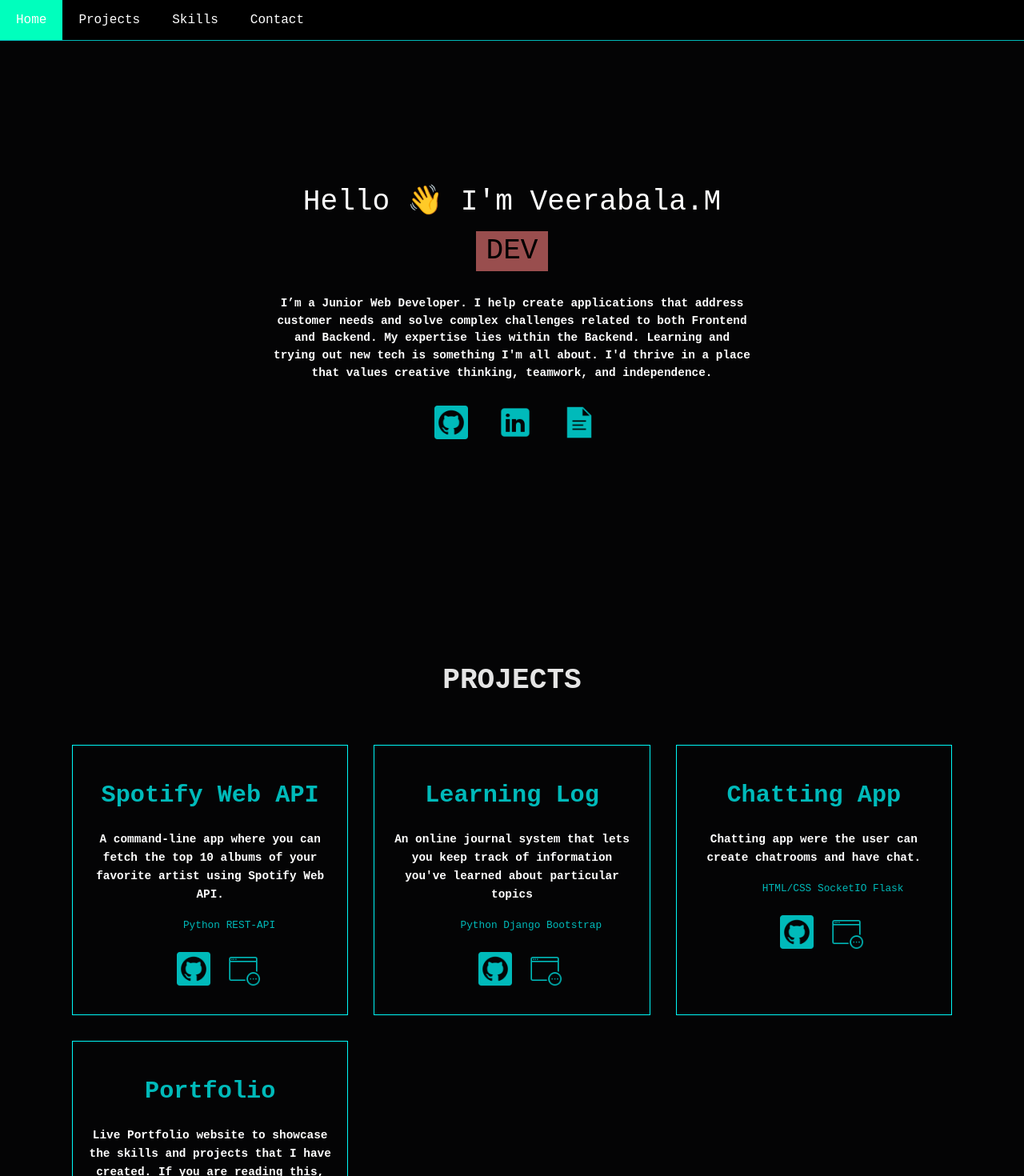
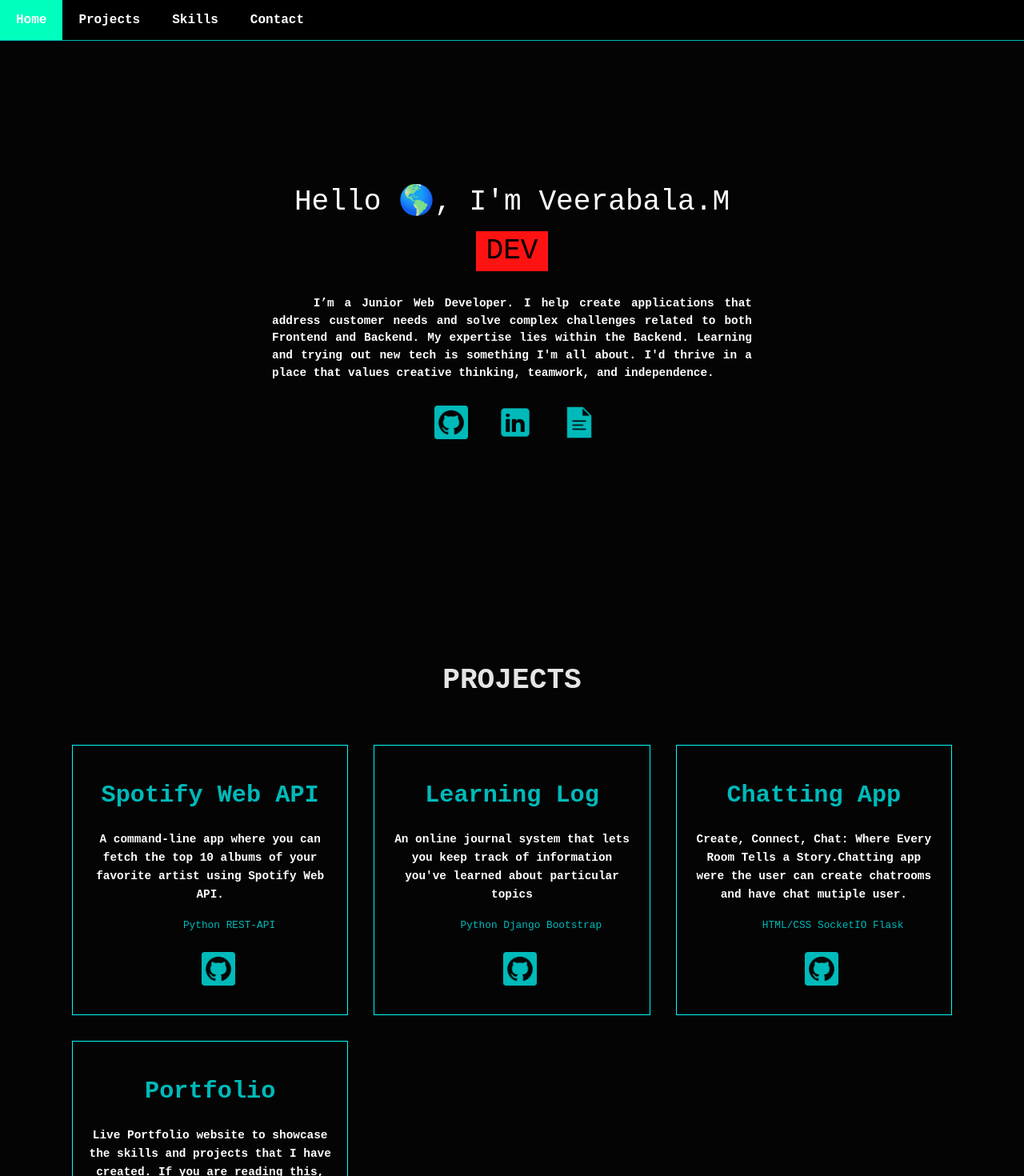
Before and after one commit to Veerabala08/portfolio, a React (Create React App) app: page / in a window 1280 px wide. Shown: the top 1470 px of the page at 80% size. Built offline with nearby package versions, Linux system fonts and the light colour scheme.

Commit message:
data update

```diff
--- a/src/components/Contact/Contact.css
+++ b/src/components/Contact/Contact.css
@@ -6,6 +6,7 @@
     align-items: center;
     justify-content: center;
     text-align: center; /* Optional for text alignment */
+    font-weight: bold;
   }
   .section__title {
     margin-bottom: 60px; /* Adjust the margin as needed */
--- a/src/components/Footer/Footer.js
+++ b/src/components/Footer/Footer.js
@@ -4,7 +4,7 @@ const Footer = () => (
   <footer className='footer'>
     <p>&copy; 2023 Veerabala</p>
     <p>
-      Made&nbsp;with&nbsp; &#128150; &nbsp;and&nbsp;Lemon&nbsp;juice
+    Crafted&nbsp;with&nbsp;&#128150;&nbsp;and&nbsp;a&nbsp;touch&nbsp;of&nbsp;&#10024; Magic.
     </p>
   </footer>
 )
--- a/src/components/Home/Home.css
+++ b/src/components/Home/Home.css
@@ -1,18 +1,40 @@
-@import url('https://fonts.googleapis.com/css?family=Roboto:700');
+.center-container {
+    display: flex;
+    align-items: center;
+    justify-content: center;
+    height: 100vh; /* Adjust this as needed to center vertically */
+  }
 
+  .center-content {
+    display: flex;
+    flex-direction: column;
+    text-align: center;
+    max-width: 600px;
+    padding: 20px;
+  }
 
+  .center-content
+  p{
+    text-align: justify;
+    margin-bottom: 15px; /* Add your desired margin for paragraph spacing */
+    line-height: 1.5;
+    color: white; /* Add your desired margin-bottom for line spacing */
+  }
 
   .intro-line {
-  color: #e5e5e5;
+    color:white;
     font-size: 2.26rem;
-  /* text-shadow: 0 0 7px rgba(255, 255, 255, 0.3), 0 0 3px rgba(255, 255, 255, 0.3); */
+
     }
 
     .icon-container {
         display: flex;
-    justify-content: space-between;
-    max-width: 200px;
-    margin: 0 auto;
+        flex-direction: row;
+        justify-content: center;
+        gap: 30px;
+
+        /* max-width: 300px;  */
+        /* margin: 50% 50%; */
         /* background: #A0C5E8; */
         padding: 10px 0;
       }
@@ -20,38 +42,15 @@
     .icon {
       width: 42px;
       height: 42px;
+      margin-top: 0.3em;
     }
 
-.description {
-    font-size: large;
-    text-transform: none;
-    line-height: 26px;
-}
-
-.description p{
-  color: white;
-}
-
-.container {
-  margin-top: 80px;
-  color: #00baba;
+  /* Add more styling as needed */
+  .animation {
     font-size: 2.26rem;
-  height: 50vh;
-  display: flex;
-  flex-direction: column;
-  align-items: center;
-  justify-content: center;
-}
-
-.content {
-    text-align: center;
-    max-width: 600px;
-    padding: 20px;
-  }
-
-.animation {
     text-align: center;
     margin-top: 1rem;
+    margin-bottom: 1rem;
     height: 50px;
     overflow: hidden;
   }
@@ -67,18 +66,16 @@
     animation: text-animation 8s infinite;
   }
 
-
-
   .first div {
-  background-color: #000000;
+    background-color: rgb(182, 182, 49);
   }
 
   .second div {
-  background-color: black;
+    background-color: rgb(255, 18, 18);
   }
 
   .third div {
-  background-color: #000000;
+    background-color: rgb(66, 255, 230);
   }
 
   @keyframes text-animation {
--- a/src/components/Home/Home.js
+++ b/src/components/Home/Home.js
@@ -1,5 +1,5 @@
 // import React from 'react';
-import './Home2.css'; // Import your CSS file
+import './Home.css'; // Import your CSS file
 import GithubIcon from '../Assets/square-github.png'
 import LinkedinIcon from '../Assets/linkedin.png'
 import ResumeIcon from '../Assets/file-regular.png'
@@ -9,39 +9,15 @@ import {about} from '../../profile'
 const Home = () => {
     const {name, description, resume, github, linkedin } = about
   return (
-    //   <div className="container">
-    //       <div className="content">
-    //           <div className="intro-line">Hello 👋 I'm {name}</div>
-    //           <div className="animation">
-    //               <div className="first"><div>WEB_DEV</div></div>
-    //               <div className="second"><div>DEV</div></div>
-    //               <div className="third"><div>PY_DEV</div></div>
-    //           </div>
-    //           <div className="description"><p>{description}</p>
-    //           </div>
-    //           <div className="icon-container">
-    //               <a href={github} target="_blank" rel="noopener noreferrer" title='Github'>
-    //                   <img src={GithubIcon} alt="GitHub" className="icon" />
-    //               </a>
-    //               <a href={linkedin} target="_blank" rel="noopener noreferrer" title='LinkedIn'>
-    //                   <img src={LinkedinIcon} alt="LinkedIn" className="icon" />
-    //               </a>
-    //               <a href={resume} target="_blank" rel="noopener noreferrer" title='Resume'>
-    //                   <img src={ResumeIcon} alt="Resume" className="icon" />
-    //               </a>
-    //           </div>
-    //       </div>
-    //   </div>
-
       <div className="center-container">
           <div className="center-content">
-                  <div className="intro-line">Hello 👋 I'm {name}</div>
+                  <div className="intro-line">Hello &#127758;, I'm {name}</div>
                   <div className="animation">
                       <div className="first"><div>WEB_DEV</div></div>
                       <div className="second"><div>DEV</div></div>
                       <div className="third"><div>PY_DEV</div></div>
                   </div>
-                  <p>{description}</p>
+                  <p>&nbsp; &nbsp; {description}</p>
               <div className="icon-container">
                  <a href={github} target="_blank" rel="noopener noreferrer" title='Github'>
                      <img src={GithubIcon} alt="GitHub" className="icon" />
--- a/src/components/Home/Home2.css
+++ /dev/null
@@ -1,91 +0,0 @@
-.center-container {
-    display: flex;
-    align-items: center;
-    justify-content: center;
-    height: 100vh; /* Adjust this as needed to center vertically */
-  }
-
-  .center-content {
-    display: flex;
-    flex-direction: column;
-    text-align: center;
-    max-width: 600px;
-    padding: 20px;
-  }
-
-  .center-content
-  p{
-
-    margin-bottom: 15px; /* Add your desired margin for paragraph spacing */
-    line-height: 1.5;
-    color: white; /* Add your desired margin-bottom for line spacing */
-  }
-
-  .intro-line {
-    color:white;
-    font-size: 2.26rem;
-    }
-
-    .icon-container {
-        display: flex;
-        flex-direction: row;
-        justify-content: center;
-        gap: 30px;
-
-        /* max-width: 300px;  */
-        /* margin: 50% 50%; */
-        /* background: #A0C5E8; */
-        padding: 10px 0;
-      }
-
-    .icon {
-      width: 42px;
-      height: 42px;
-      margin-top: 0.3em;
-    }
-
-  /* Add more styling as needed */
-  .animation {
-    font-size: 2.26rem;
-    text-align: center;
-    margin-top: 1rem;
-    margin-bottom: 1rem;
-    height: 50px;
-    overflow: hidden;
-  }
-
-  .animation > div > div {
-    padding: 0.25rem 0.75rem;
-    height: 2.81rem;
-    margin-bottom: 2.81rem;
-    display: inline-block;
-  }
-
-  .animation div:first-child {
-    animation: text-animation 8s infinite;
-  }
-
-  .first div {
-    background-color: #cac8c8;
-  }
-
-  .second div {
-    background-color: rgb(153, 78, 78);
-  }
-
-  .third div {
-    background-color: rgb(89, 221, 203);
-  }
-
-  @keyframes text-animation {
-    0% { margin-top: 0; }
-    10% { margin-top: 0; }
-    20% { margin-top: -5.62rem; }
-    30% { margin-top: -5.62rem; }
-    40% { margin-top: -11.24rem; }
-    60% { margin-top: -11.24rem; }
-    70% { margin-top: -5.62rem; }
-    80% { margin-top: -5.62rem; }
-    90% { margin-top: 0; }
-    100% { margin-top: 0; }
-  }
--- a/src/components/Navbar/Navbar.css
+++ b/src/components/Navbar/Navbar.css
@@ -9,6 +9,7 @@ nav {
 
 nav a {
   float: left;
+  font-weight: bold;
   display: block;
   color: white;
   text-align: center;
--- a/src/components/ProjectContainer/ProjectContainer.css
+++ b/src/components/ProjectContainer/ProjectContainer.css
@@ -15,7 +15,6 @@
     border-radius: 2px;
     font:size 14px;
     color: white;
-
   }
 
   .project__stack {
--- a/src/profile.js
+++ b/src/profile.js
@@ -3,7 +3,7 @@ const about = {
   name: 'Veerabala.M',
   description:
     "I’m a Junior Web Developer. I help create applications that address customer needs and solve complex challenges related to both Frontend and Backend. My expertise lies within the Backend. Learning and trying out new tech is something I'm all about. I'd thrive in a place that values creative thinking, teamwork, and independence.",
-  resume: 'https://example.com',
+  resume: 'https://drive.google.com/file/d/1EwV13T7L-3vlj1tUtpTZ4AVJnjYzafMl/view?usp=drivesdk',
   linkedin: 'https://www.linkedin.com/in/veerabala-maruthaiyan-503015185/',
   github: 'https://github.com/Veerabala08',
 }
@@ -16,8 +16,8 @@ const projects = [
     description:
       'A command-line app where you can fetch the top 10 albums of your favorite artist using Spotify Web API.',
     stack: ['Python ', 'REST-API '],
-    sourceCode: 'https://github.com',
-    livePreview: 'https://github.com',
+    sourceCode: 'https://github.com/Veerabala08/Spotify_api',
+    livePreview: '',
   },
   {
     name: 'Learning Log',
@@ -25,23 +25,23 @@ const projects = [
       "An online journal system that lets you keep track of information you've learned about particular topics",
     stack: ['Python ','Django ','Bootstrap '],
     sourceCode: 'https://github.com/Veerabala08/Learning_Log',
-    livePreview: 'https://github.com',
+    livePreview: '',
   },
   {
     name: 'Chatting App',
     description:
-      'Chatting app were the user can create chatrooms and have chat.',
+      'Create, Connect, Chat: Where Every Room Tells a Story.Chatting app were the user can create chatrooms and have chat mutiple user.',
     stack: ['HTML/CSS ', 'SocketIO ', 'Flask '],
-    sourceCode: 'https://github.com',
-    livePreview: 'https://github.com',
+    sourceCode: 'https://github.com/Veerabala08/Chatting_App',
+    livePreview: '',
   },
   {
     name: 'Portfolio',
     description:
       'Live Portfolio website to showcase the  skills and projects  that I have created. If you are reading this, you are on the website itself.',
     stack: ['React ','Github '],
-    sourceCode: 'https://github.com',
-    livePreview: 'https://github.com',
+    sourceCode: 'https://github.com/Veerabala08/portfolio',
+    livePreview: 'https://veerabala08.github.io/portfolio/',
   },
 ]
 
```
Lines whose indentation alone changed are shown as unchanged.
